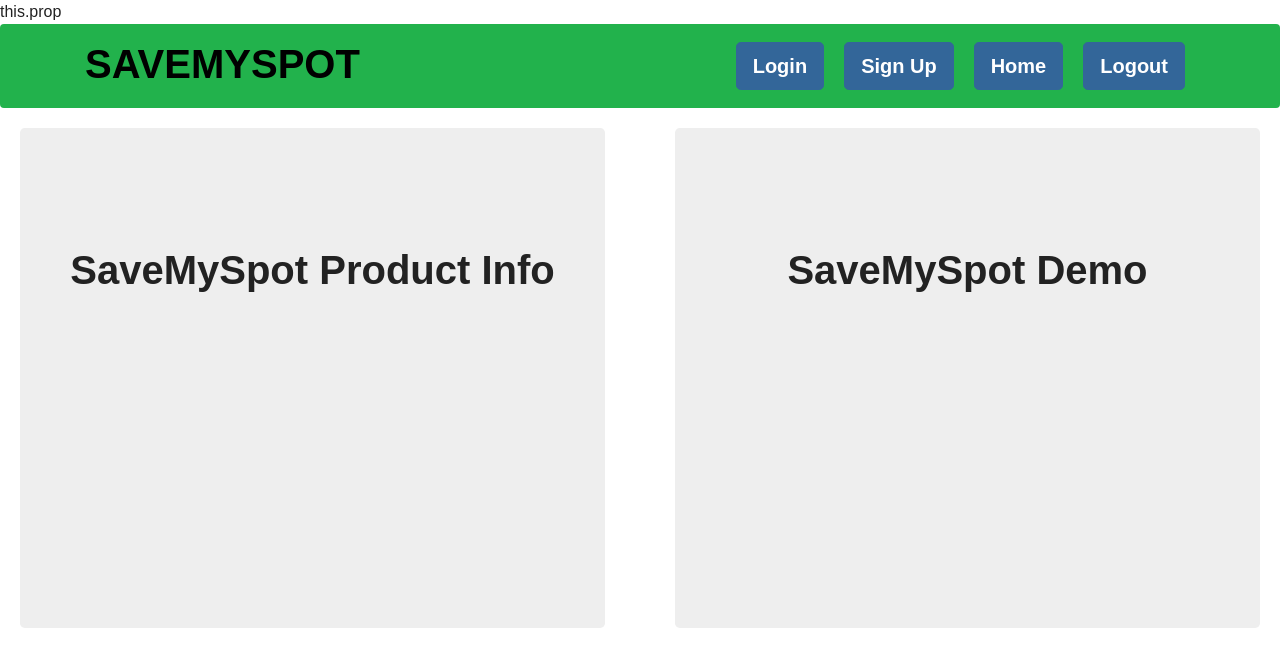
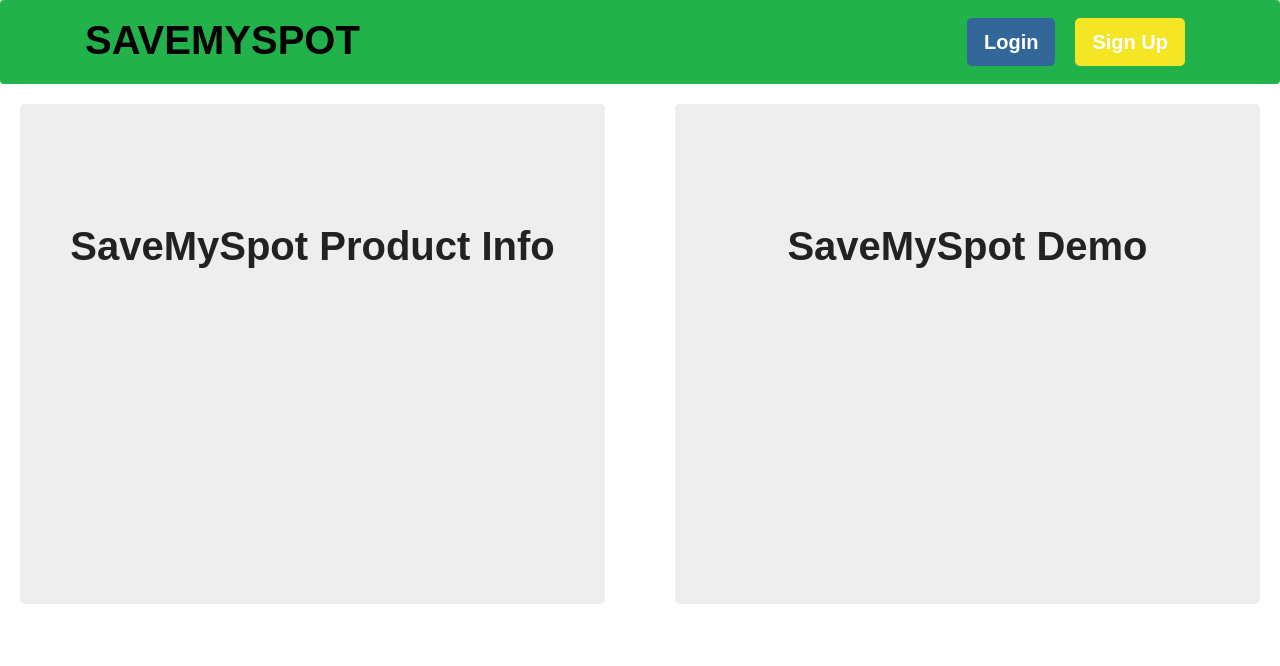
Before and after one commit to Chrsgauthier5/SaveMySpot, a React (Create React App) app in the folder client/: page / in a window 1280 px wide. Shown: the top 666 px of the page. Built offline with nearby package versions, Linux system fonts and the light colour scheme; a web font is replaced by a local one.

Commit message:
Button mapping

```diff
--- a/client/src/App.js
+++ b/client/src/App.js
@@ -9,29 +9,36 @@ class App extends Component {
     const buttons = [
       {
         id: 1,
-        login: "Login",
-        display: true
+        name: "Home",
+        display: false,
+        link: "/",
+        color: "primary"
       },
       {
         id: 2,
-        signUp: "Sign Up",
-        display: true
+        name: "Login",
+        display: true,
+        link: "/login",
+        color: "info"
       },
       {
         id: 3,
-        home: "Home",
-        display: false
+        name: "Sign Up",
+        display: true,
+        link: "/signUp",
+        color: "warning"
       },
       {
         id: 4,
-        logout: "Logout",
-        display: false
+        name: "Logout",
+        display: false,
+        link: "/",
+        color: "danger"
       }
     ];
     return (
 
       <div>
-      this.prop
       <Nav buttons={buttons}/>
       <Row>
         <Col size="md-6">
--- a/client/src/components/Nav/index.js
+++ b/client/src/components/Nav/index.js
@@ -1,34 +1,24 @@
 import React, { Component } from "react";
 import { Link } from "react-router-dom";
 import "./style.css";
-import Button from "../Button/index";
 
-class Nav extends Component {
-  render() {
-    return (
+
+const Nav = props => (
       <nav className="navbar navbar-expand-lg navbar-light bg-success rounded">
         <div className="container">
           <a className="navbar-brand" href="#">
             <h1>SaveMySpot</h1>
           </a>
           <div className="text-right">
-            <Link to="/login">
-              <Button buttonName={"Login"} />
-            </Link>
-            <Link to="/signUp">
-              <Button buttonName={"Sign Up"} />
-            </Link>
-            <Link to="/">
-              <Button buttonName={"Home"} />
-            </Link>
-            <Link to="/">
-              <Button buttonName={"Logout"} />
-            </Link>
+
+          {props.buttons.map(btn => (
+              <Link to={btn.link} >
+              <button className={`btn btn-${btn.color} btn-lg`} style={{display: btn.display ? "initial" : "none"}}>{btn.name}</button>
+              </Link>
+          ))}
           </div>
         </div>
       </nav>
     );
-  }
-}
 
 export default Nav;
--- a/client/src/pages/loginPage.js
+++ b/client/src/pages/loginPage.js
@@ -6,20 +6,32 @@ export class LoginPage extends Component {
   render() {
     const buttons = [
       {
-        login: "Login",
-        display: false
+        id: 1,
+        name: "Home",
+        display: true,
+        link: "/",
+        color: "primary"
       },
       {
-        signUp: "Sign Up",
-        display: true
+        id: 2,
+        name: "Login",
+        display: false,
+        link: "/login",
+        color: "info"
       },
       {
-        home: "Home",
-        display: true
+        id: 3,
+        name: "Sign Up",
+        display: true,
+        link: "/signUp",
+        color: "warning"
       },
       {
-        logout: "Logout",
-        display: false
+        id: 4,
+        name: "Logout",
+        display: false,
+        link: "/",
+        color: "danger"
       }
     ];
     return (
--- a/client/src/pages/signUpPage.js
+++ b/client/src/pages/signUpPage.js
@@ -0,0 +1,47 @@
+import React, { Component } from "react";
+import Nav from "../components/Nav/index";
+import Form from "../components/Form/index";
+
+export class signUpPage extends Component {
+  render() {
+    const buttons = [
+      {
+        id: 1,
+        name: "Home",
+        display: true,
+        link: "/",
+        color: "primary"
+      },
+      {
+        id: 2,
+        name: "Login",
+        display: true,
+        link: "/login",
+        color: "info"
+      },
+      {
+        id: 3,
+        name: "Sign Up",
+        display: false,
+        link: "/signUp",
+        color: "warning"
+      },
+      {
+        id: 4,
+        name: "Logout",
+        display: false,
+        link: "/",
+        color: "danger"
+      }
+    ];
+    return (
+      <div>
+        <Nav buttons={buttons} />
+        Please Login to continue
+        <Form />
+      </div>
+    );
+  }
+}
+
+export default signUpPage;
```
